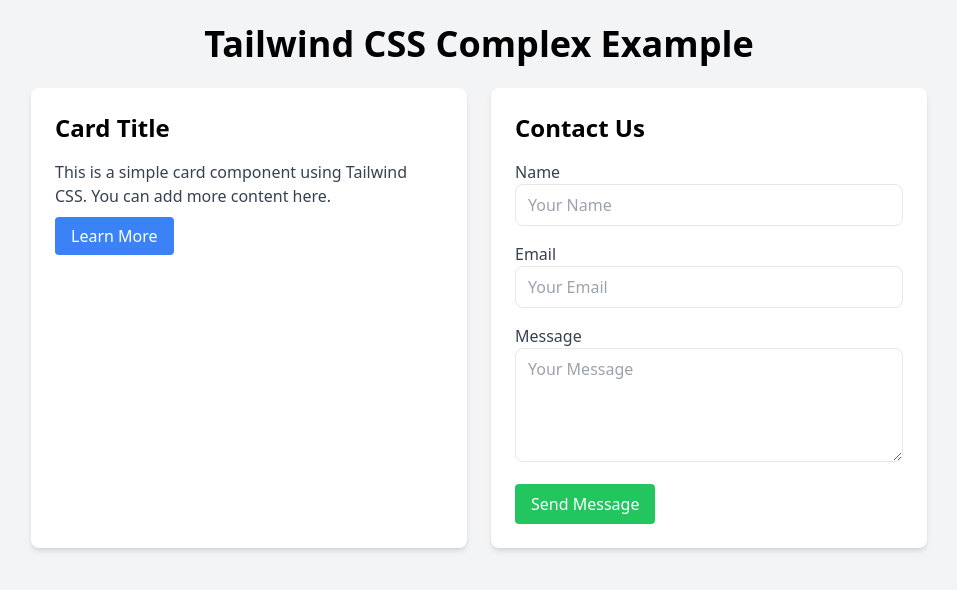
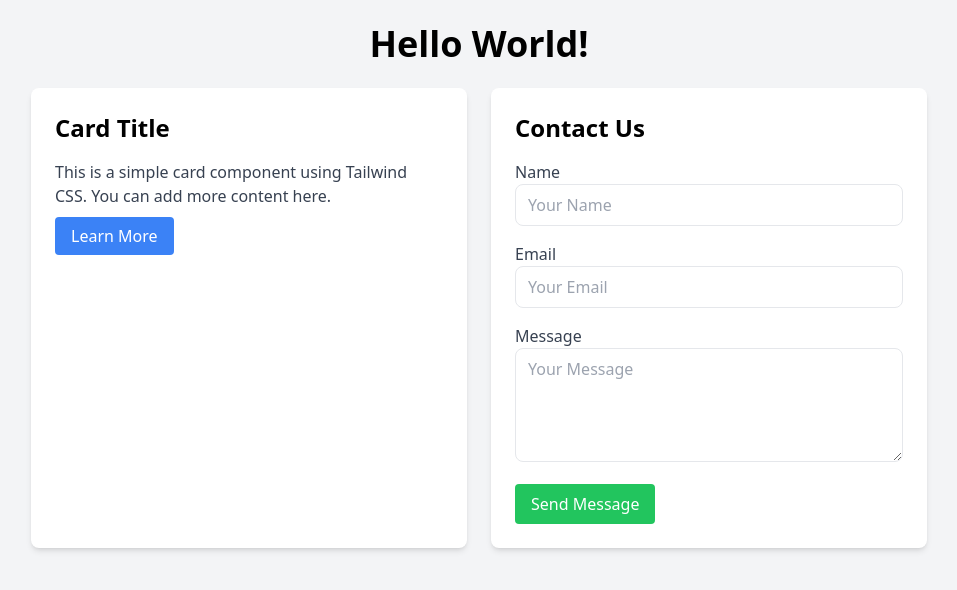
Before and after one commit to Leonard-B-bot/HR, a plain HTML site: page sample.html in a window 1280 px wide. Shown: the whole page, without its empty margins (161-1118 px from the left). Drawn offline with nearby package versions, Linux system fonts and the light colour scheme.

Commit message:
sample change

```diff
--- a/sample.html
+++ b/sample.html
@@ -13,7 +13,7 @@
 </head>
 <body class="bg-gray-100 p-6">
     <div class="max-w-4xl mx-auto">
-        <h1 class="text-4xl font-bold text-center mb-6">Tailwind CSS Complex Example</h1>
+        <h1 class="text-4xl font-bold text-center mb-6">Hello World!</h1>
 
         <div class="grid grid-cols-1 md:grid-cols-2 gap-6">
             <div class="bg-white shadow-md rounded-lg p-6">
```
